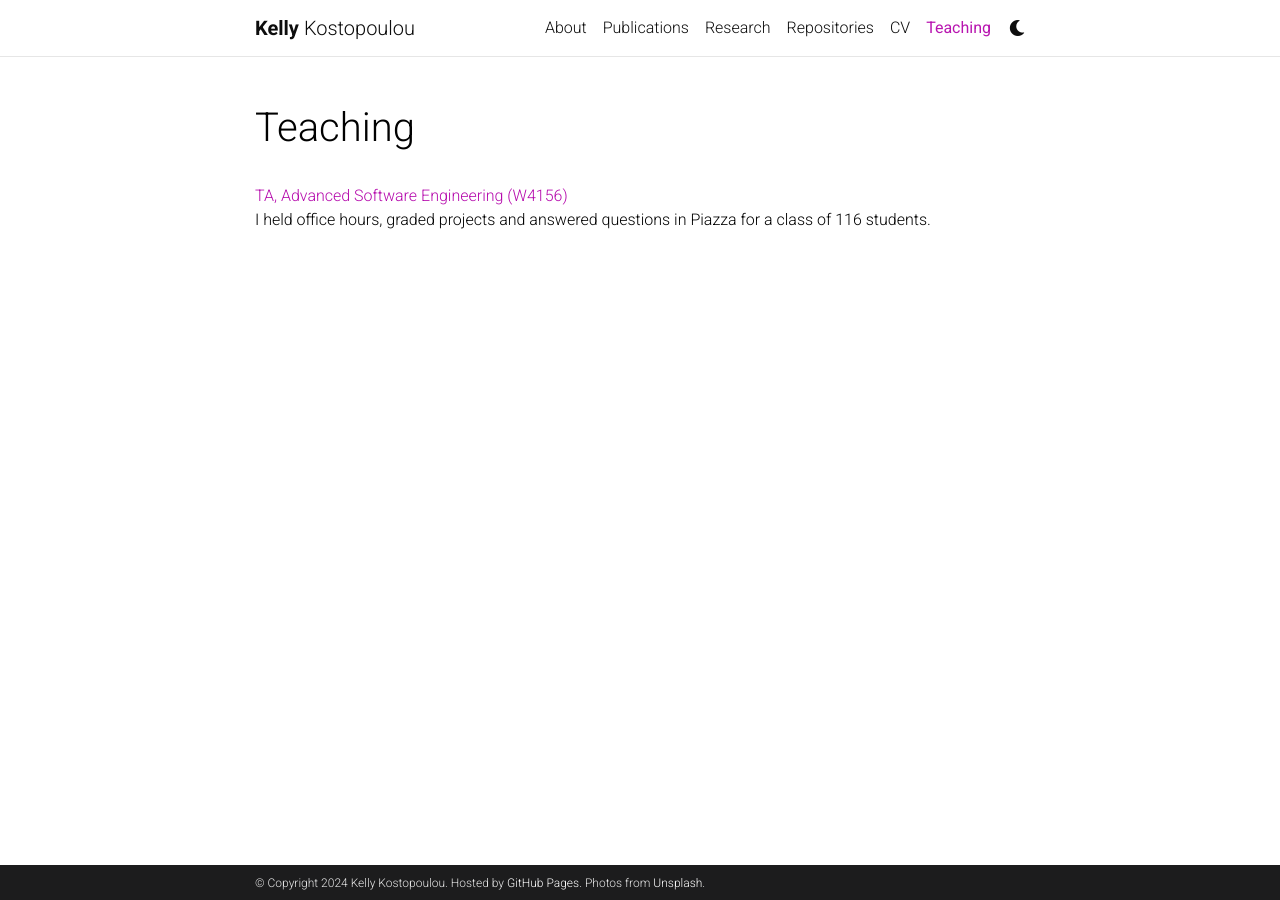
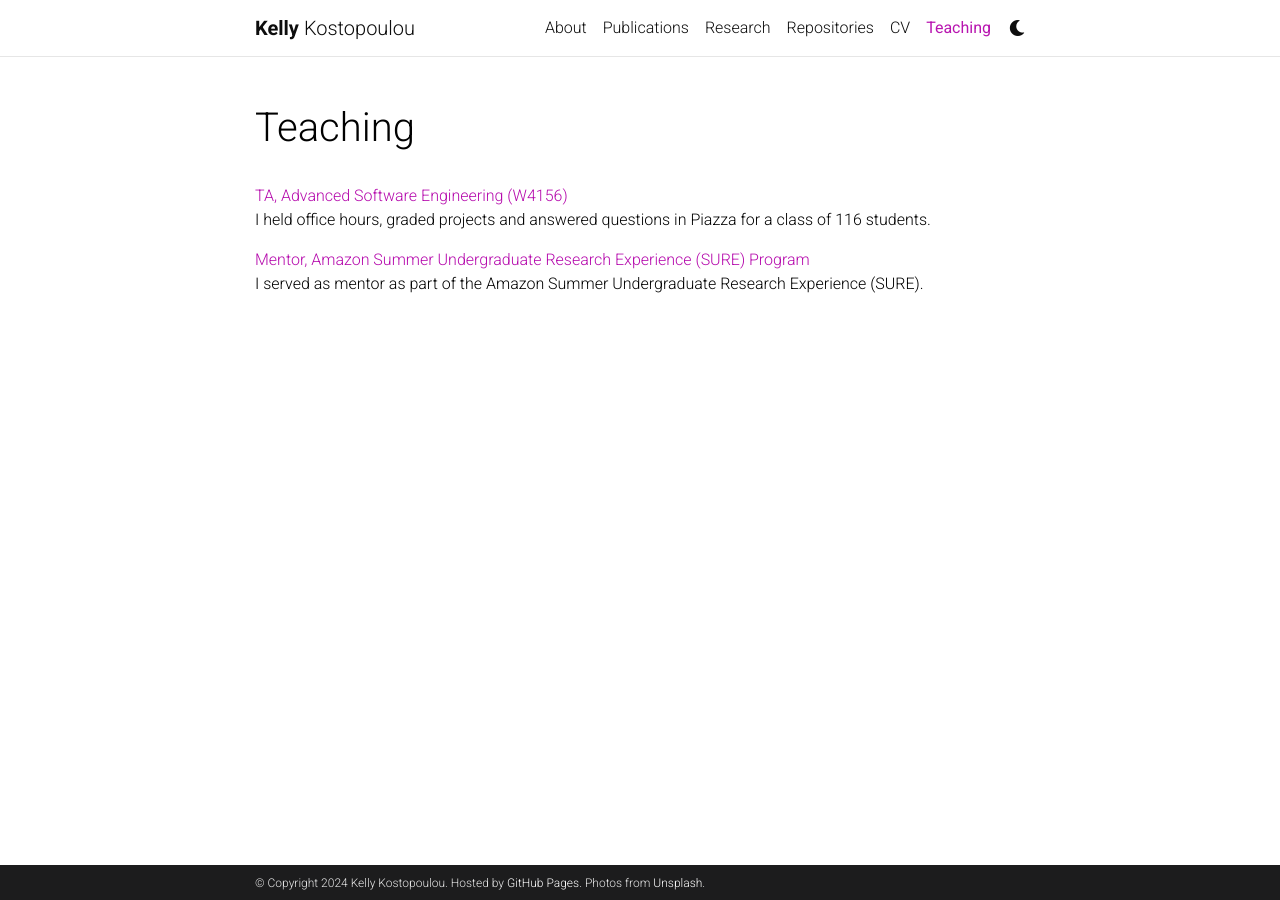
Before and after one commit to DelphianCalamity/delphiancalamity.github.io, a Jekyll site: the page built from _pages/teaching.md, in a window 1280 px wide. Built offline with Jekyll 4.4.1, drawn with Linux system fonts in a browser that asks for light colours; comment, search, counter and statistics services are not loaded; a style sheet for code colours, icons or effects is not loaded.

Commit message:
Update teaching.md

```diff
--- a/_pages/teaching.md
+++ b/_pages/teaching.md
@@ -9,3 +9,6 @@ nav_order: 5
 
 <a href="https://www.cs.columbia.edu/~junfeng/21sp-w4156/" target="_blank">TA, Advanced Software Engineering (W4156)</a> <br>
 I held office hours, graded projects and answered questions in Piazza for a class of 116 students.
+
+<a href="https://www.amazon.science/sure" target="_blank">Mentor, Amazon Summer Undergraduate Research Experience (SURE) Program  </a> <br>
+I served as mentor as part of the Amazon Summer Undergraduate Research Experience (SURE).
```
